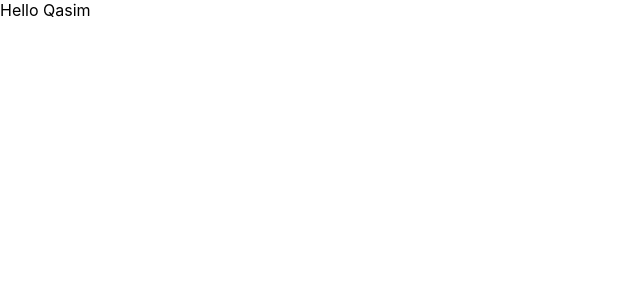
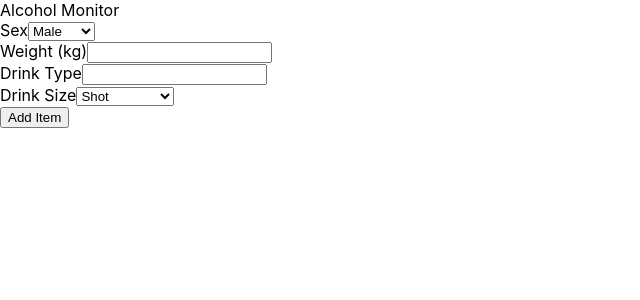
Before and after one commit to Micnasr/Alcohol-Monitor, a React (Create React App) app in the folder lcoholmonitor/: page / in a window 1280 px wide. Shown: the top 300 px of the page, without its empty margins (0-640 px from the left). Built offline with nearby package versions, Linux system fonts and the light colour scheme.

Commit message:
added basic form

```diff
--- a/lcoholmonitor/src/App.js
+++ b/lcoholmonitor/src/App.js
@@ -1,8 +1,12 @@
 import './App.css';
+import Form from './components/Form'
 
 function App() {
   return (
-    <h>Hello Qasim</h>
+    <div>
+      <div>Alcohol Monitor</div>
+      <Form />
+    </div>
   );
 }
 
--- /dev/null
+++ b/lcoholmonitor/src/components/Form.js
@@ -0,0 +1,52 @@
+
+import { useState } from "react";
+
+const Form = props => {
+
+    const [sex, setSex] = useState("");
+    const [weight, setWeight] = useState("");
+    const [drinkType, setDrinkType] = useState("");
+    const [drinkSize, setDrinkSize] = useState("");
+
+
+    const submitHandler = event => {
+        event.preventDefault();
+        console.log(sex);
+    }
+
+    return (
+        <section className=''>
+            <form onSubmit={submitHandler}>
+                <div>
+                    <label>Sex</label>
+                    <select value={sex} onChange={event => setSex(event.target.value)}>
+                    <option value="male">Male</option>
+                    <option value="female">Female</option>
+                    </select>
+                </div>
+                <div className=''>
+                    <label>Weight (kg)</label>
+                    <input type="number" id="amount" value={weight} onChange={event => setWeight(event.target.value)} />
+                </div>
+                <div className=''>
+                    <label>Drink Type</label>
+                    <input type="text" id="amount" value={drinkType} onChange={event => setDrinkType(event.target.value)} />
+                </div>
+                <div>
+                    <label>Drink Size</label>
+                    <select value={drinkSize} onChange={event => setDrinkSize(event.target.value)}>
+                    <option value="shot">Shot</option>
+                    <option value="wine">Wine Glass</option>
+                    <option value="beer">Beer Cup</option>
+                    <option value="other">Product Size</option>
+                    </select>
+                </div>
+                <div className=''>
+                    <button type="submit">Add Item</button>
+                </div>
+            </form>
+        </section>
+    )
+}
+
+export default Form;
```
Also changed, not shown: lcoholmonitor/src/components/Form.css (added).
